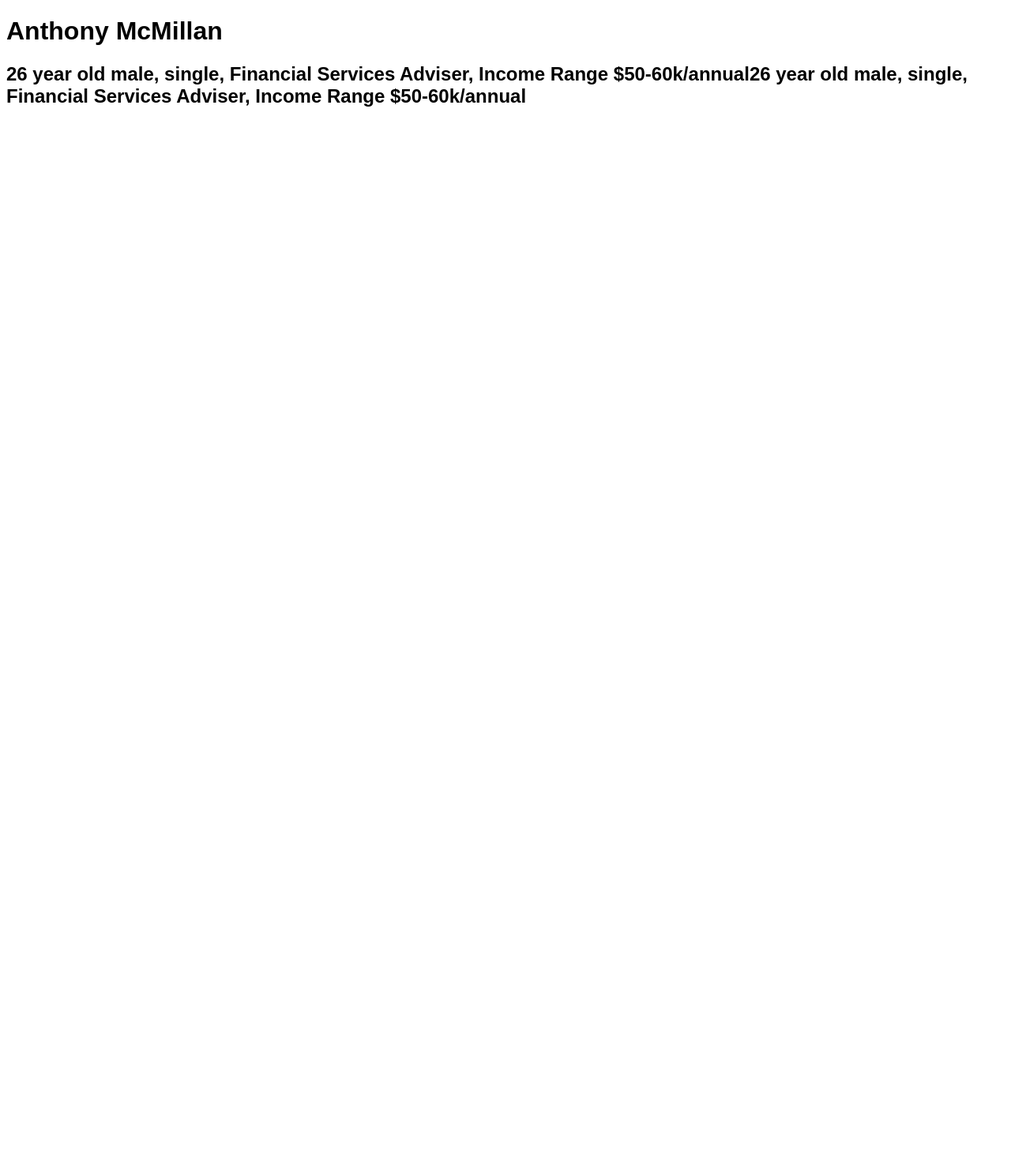
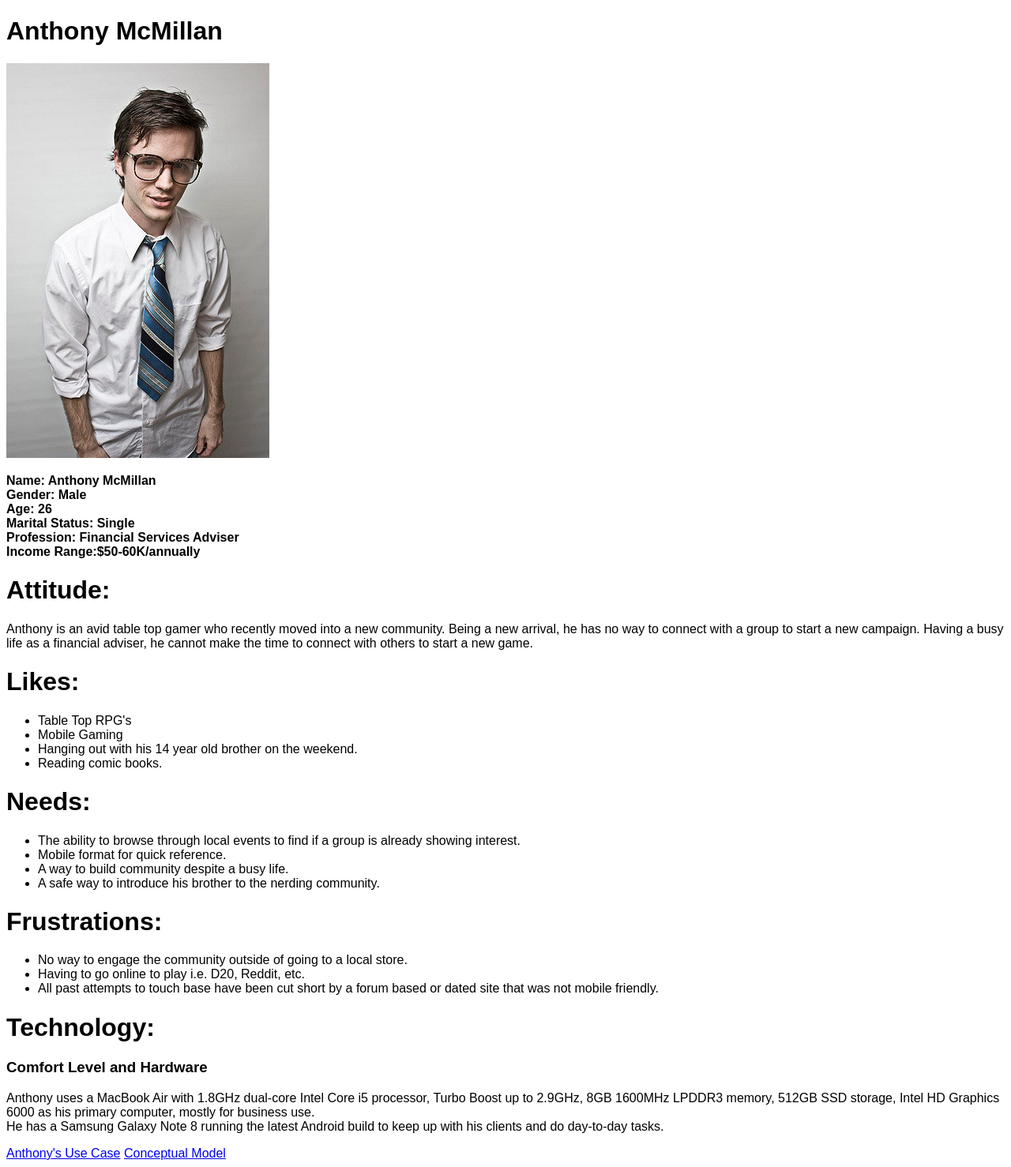
Before and after one commit to mpeseke/nerd-nook, a PHP site: page /anthonyPersona.php in a window 1280 px wide. Shown: the whole page at 79% size. Before the commit the page ends 135 px from the top, so only its background shows below. Run offline with PHP 8.4, Linux system fonts and the light colour scheme.

Commit message:
added Anthony Persona

```diff
--- a/epic/anthonyPersona.php
+++ b/epic/anthonyPersona.php
@@ -15,7 +15,53 @@
 
 	<body>
 		<h1>Anthony McMillan</h1>
-			<h2>26 year old male, single, Financial Services Adviser, Income Range $50-60k/annual26 year old male, single, Financial Services Adviser, Income Range $50-60k/annual</h2>
+		<img src="../epic/images/anthony-image.jpg" alt="image of Anthony"/>
+		<br/>
+			<p>
+			<strong>Name: Anthony McMillan </strong> <br/>
+			<strong>Gender: Male </strong> <br/>
+			<strong>Age: 26 </strong> <br/>
+			<strong>Marital Status: Single </strong> <br/>
+			<strong>Profession: Financial Services Adviser </strong> <br/>
+			<strong>Income Range:$50-60K/annually </strong> <br/>
+			</p>
+		<h1>Attitude: </h1>
+			<p>
+				Anthony is an avid table top gamer who recently moved into a new community.
+				Being a new arrival, he has no way to connect with a group to start a new campaign.
+				Having a busy life as a financial adviser, he cannot make the time to connect with others to start a new game.
+			</p>
+		<h1>Likes: </h1>
+			<ul>
+				<li> Table Top RPG's</li>
+				<li> Mobile Gaming</li>
+				<li> Hanging out with his 14 year old brother on the weekend. </li>
+				<li> Reading comic books.</li>
+			</ul>
+		<h1>Needs: </h1>
+			<ul>
+				<li> The ability to browse through local events to find if a group is already showing interest. </li>
+				<li> Mobile format for quick reference. </li>
+				<li> A way to build community despite a busy life.</li>
+				<li> A safe way to introduce his brother to the nerding community.</li>
+			</ul>
+		<h1> Frustrations: </h1>
+			<ul>
+				<li> No way to engage the community outside of going to a local store.</li>
+				<li> Having to go online to play i.e. D20, Reddit, etc.</li>
+				<li> All past attempts to touch base have been cut short by a forum based or dated site that was not mobile friendly.</li>
+			</ul>
+		<h1> Technology:</h1>
+			<h3> Comfort Level and Hardware </h3>
+				<p>
+					Anthony uses a MacBook Air with 1.8GHz dual-core Intel Core i5 processor, Turbo Boost up to 2.9GHz, 8GB 1600MHz LPDDR3 memory,
+					512GB SSD storage, Intel HD Graphics 6000 as his primary computer, mostly for business use.
+					<br/>
+					He has a Samsung Galaxy Note 8 running the latest Android build to keep up with his clients and do day-to-day tasks.
+				</p>
+
+		<a href="anthonyUseCase.php">Anthony's Use Case</a>
+		<a href="conceptualModel.php">Conceptual Model</a>
 
 	</body>
 </html>
```
